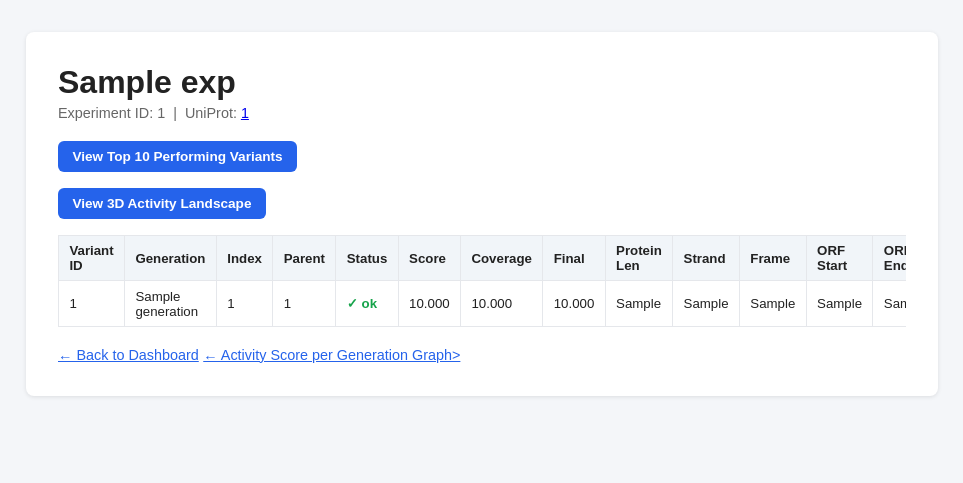
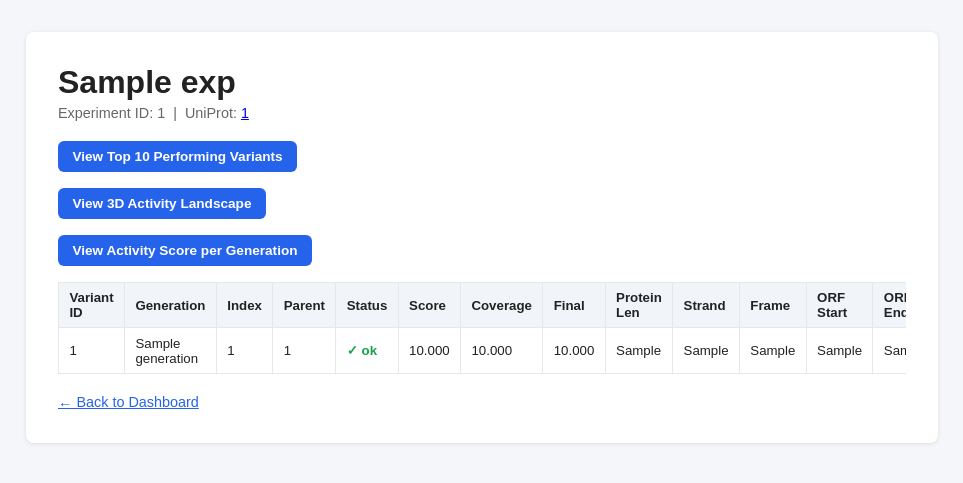
Before and after one commit to BIO727P-Sierra/Software_Development_Project, a Flask app: template app/templates/analysis/results.html in a window 1280 px wide. Shown: the part 45-528 px from the top of the page, without its empty margins (158-1121 px from the left). Run offline with Flask 3, Linux system fonts and the light colour scheme; the template is opened without the code that fills it: most values are stand-ins (such as "Sample title", 1, 10 or a date in 2020); some libraries are stand-ins or nearby versions.

Commit message:
Updated link for Activity Score per Generation

```diff
--- a/app/templates/analysis/results.html
+++ b/app/templates/analysis/results.html
@@ -20,6 +20,13 @@
     <a href="{{ url_for('visualisation.landscape', experiment_id=exp.experiment_id) }}"
        style="display:inline-block; padding:0.5rem 0.9rem; background:#2563eb; color:#fff; border-radius:6px; text-decoration:none; font-size:0.85rem; font-weight:600;">
       View 3D Activity Landscape
+    </a>
+  </div>
+
+    <div style="margin-bottom:1rem;">
+    <a href="{{ url_for('analysis.activity_per_generation_graph', experiment_id=exp.experiment_id) }}"
+       style="display:inline-block; padding:0.5rem 0.9rem; background:#2563eb; color:#fff; border-radius:6px; text-decoration:none; font-size:0.85rem; font-weight:600;">
+      View Activity Score per Generation
     </a>
   </div>
 
@@ -71,7 +78,6 @@
   {% endif %}
 
   <a href="{{ url_for('home.dashboard') }}" style="display:inline-block; margin-top:1.25rem; color:#2563eb; font-size:0.9rem;">← Back to Dashboard</a>
-  <a href="{{ url_for('analysis.activity_per_generation_graph', experiment_id=exp.experiment_id) }}" style="display:inline-block; margin-top:1.25rem; color:#2563eb; font-size:0.9rem;">← Activity Score per Generation Graph></a>
 </div>
 
 <style>
```
